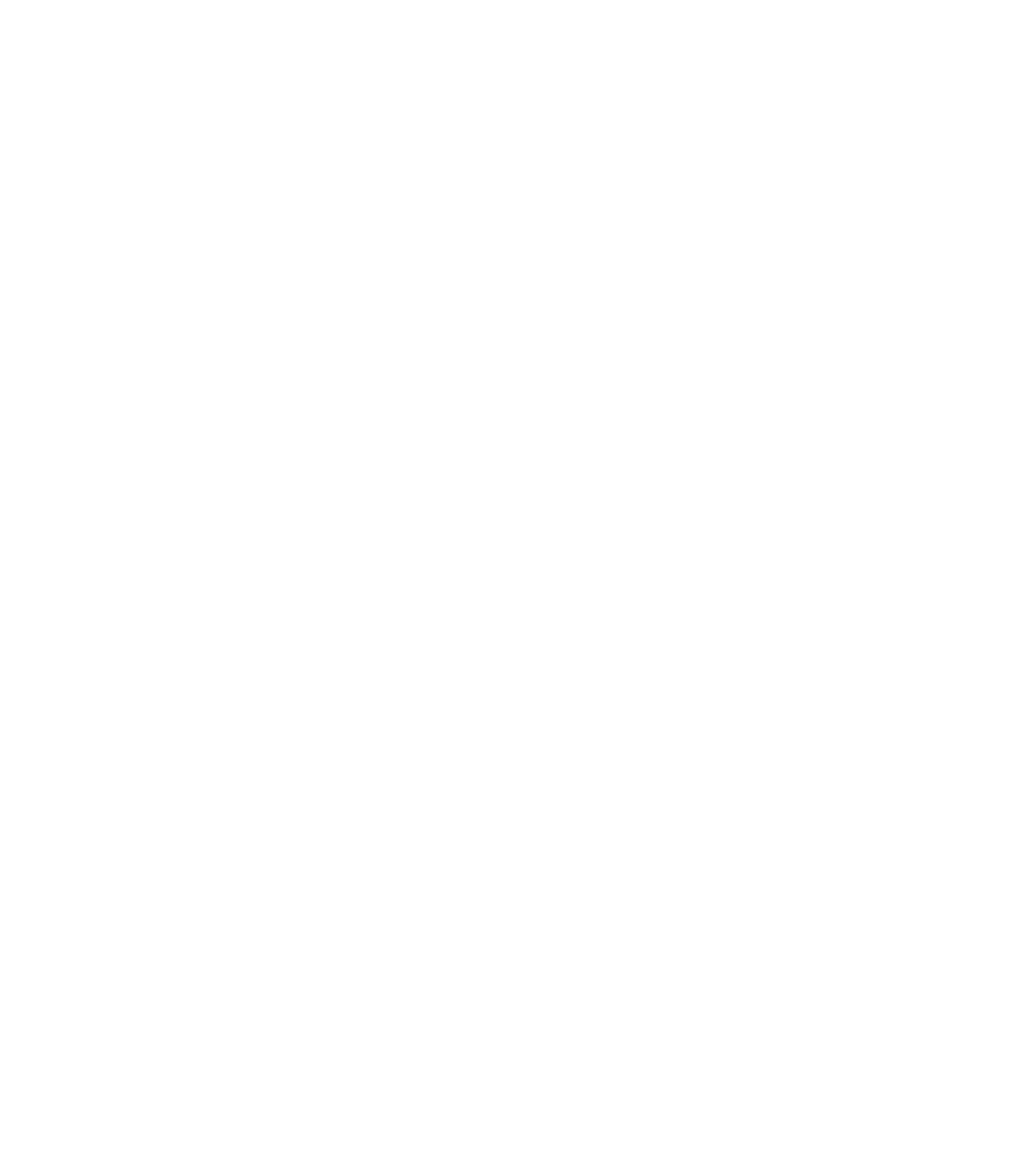
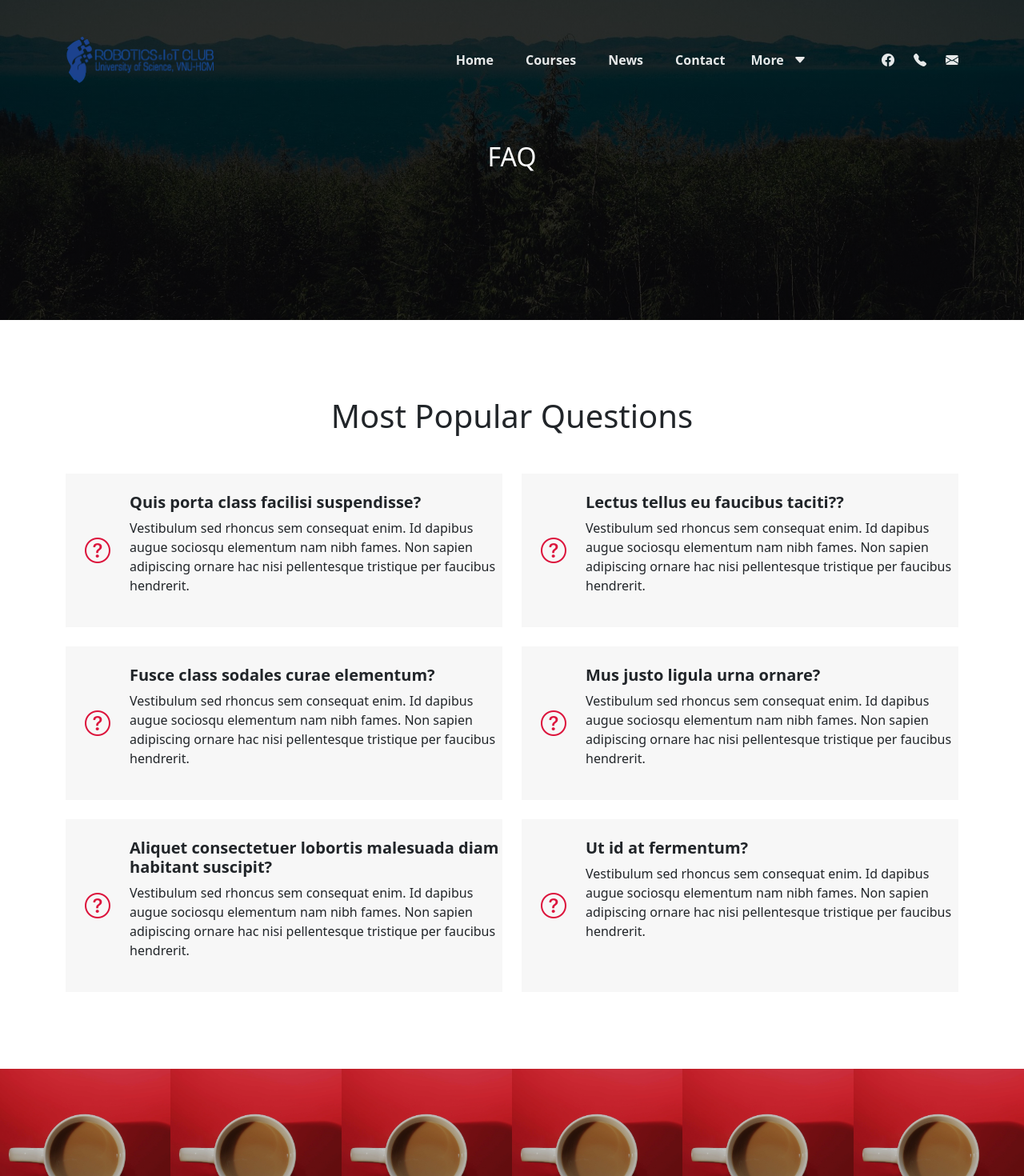
Before and after one commit to thiennbao/robotics-hcmus, a React (Create React App) app in the folder client/: page /faq in a window 1280 px wide. Before the commit this address had no page. Shown: the top 1470 px of the page at 80% size. Before the commit the page ends 800 px from the top, so only its background shows below. Built offline with nearby package versions, Linux system fonts and the light colour scheme.

Commit message:
add faq page

```diff
--- a/client/src/App.js
+++ b/client/src/App.js
@@ -6,6 +6,7 @@
 import CoursesPage from "./pages/CoursesPage";
 import NewsPage from "./pages/NewsPage";
 import ContactPage from "./pages/ContactPage";
+import FaqPage from "pages/FaqPage";
 
 function App() {
   return (
@@ -17,6 +18,7 @@
           <Route path="/courses" element={<CoursesPage />} />
           <Route path="/news" element={<NewsPage />} />
           <Route path="/contact" element={<ContactPage />} />
+          <Route path="/faq" element={<FaqPage />} />
         </Routes>
       </BrowserRouter>
     </div>
--- a/client/src/components/FooterImages/FooterImages.module.scss
+++ b/client/src/components/FooterImages/FooterImages.module.scss
@@ -1,8 +1,20 @@
 .footerImages {
+
+  & > div > div {
+    overflow: hidden;
+  }
+
   & img {
     width: 100%;
     aspect-ratio: 1 / 1;
     object-fit: cover;
+    filter: brightness(0.8);
+    transform: scale(1.01);
+    transition: 1s;
+
+    &:hover {
+      transform: scale(1.2);
+    }
   }
 }
 
--- a/client/src/components/FooterImages/index.jsx
+++ b/client/src/components/FooterImages/index.jsx
@@ -2,6 +2,7 @@
 import style from "./FooterImages.module.scss";
 
 import image from "assets/gallery/about-1.jpg";
+import Appearance from "components/Appearance";
 
 const images = [image, image, image, image, image, image];
 
@@ -10,8 +11,13 @@
     <div className={style.footerImages}>
       <div className="row g-0">
         {images.map((image, index) => (
-          <div key={index} className={clsx("col-lg-2 col-md-4 col-6", index > 2 && "d-md-none d-lg-block")}>
-            <img src={image} alt="Footer" />
+          <div
+            key={index}
+            className={clsx("col-lg-2 col-md-4 col-6", index > 2 && "d-md-none d-lg-block")}
+          >
+            <Appearance type="up" animation={{ delay: `${index * 0.1}s` }}>
+              <img src={image} alt="Footer" />
+            </Appearance>
           </div>
         ))}
       </div>
--- a/client/src/layouts/partials/Header/Header.module.scss
+++ b/client/src/layouts/partials/Header/Header.module.scss
@@ -34,6 +34,22 @@
     }
   }
 
+  & .more {
+    color: #fff;
+    cursor: pointer;
+
+    & div div:last-child {
+      padding: 0.5rem 2rem;
+      display: none;
+    }
+
+    &:hover {
+      & div div:last-child {
+        display: block;
+      }
+    }
+  }
+
   & .icon {
     color: #fff;
 
@@ -55,6 +71,12 @@
     background-color: black;
     height: 80px;
     transition: 0.5s;
+
+    & .more {
+      & div div:last-child {
+        background-color: black;
+      }
+    }
   }
 
   & label {
--- a/client/src/layouts/partials/Header/index.jsx
+++ b/client/src/layouts/partials/Header/index.jsx
@@ -6,10 +6,13 @@
 
 const links = [
   { title: "Home", to: "/" },
-  { title: "About", to: "/about" },
   { title: "Courses", to: "/courses" },
   { title: "News", to: "/news" },
   { title: "Contact", to: "/contact" },
+  { title: "About", to: "/about" },
+  { title: "Join us", to: "/joinus" },
+  { title: "Gallery", to: "/gallery" },
+  { title: "FAQ", to: "/faq" },
 ];
 const icons = ["facebook", "telephone-fill", "envelope-fill"];
 
@@ -41,7 +44,9 @@
           <div className="col-8 d-none d-md-block">
             <nav>
               <ul className="list-unstyled d-flex justify-content-end">
-                {links.map((link, index) => (
+                {links.map(
+                  (link, index) =>
+                    index <= 3 && (
                       <li key={index} className="pe-4">
                         <Link
                           className={clsx(
@@ -54,7 +59,34 @@
                           {link.title}
                         </Link>
                       </li>
-                ))}
+                    )
+                )}
+                <li className={style.more}>
+                  <div className="position-relative">
+                    <div>
+                      More <i className="bi bi-caret-down-fill ps-2"></i>
+                    </div>
+                    <div className="position-absolute top-100 start-50 translate-middle-x">
+                      {links.map(
+                        (link, index) =>
+                          index > 3 && (
+                            <li key={index} className="py-2">
+                              <Link
+                                className={clsx(
+                                  path === link.to && style.current,
+                                  style.link,
+                                  "position-relative"
+                                )}
+                                to={link.to}
+                              >
+                                {link.title}
+                              </Link>
+                            </li>
+                          )
+                      )}
+                    </div>
+                  </div>
+                </li>
               </ul>
             </nav>
           </div>
--- /dev/null
+++ b/client/src/pages/FaqPage/Faq/Faq.module.scss
@@ -0,0 +1,29 @@
+@import "scss/variables";
+
+.faq {
+  margin-top: 3rem;
+
+  & div > div > div {
+    height: 100%;
+  }
+}
+
+.question {
+  background-color: $background-color;
+  padding: 1.5rem 0;
+  height: 100%;
+  display: flex;
+
+  & div:first-child {
+    display: flex;
+    align-items: center;
+    padding: 1.5rem;
+    font-size: 2rem;
+    color: crimson;
+  }
+
+  & h6 {
+    font-weight: bold;
+    font-size: 1.25rem;
+  }
+}
--- /dev/null
+++ b/client/src/pages/FaqPage/Faq/index.jsx
@@ -0,0 +1,68 @@
+import style from "./Faq.module.scss";
+import Section from "layouts/partials/Section";
+import Heading from "components/Heading";
+import Appearance from "components/Appearance";
+
+const Question = ({ question }) => {
+  return (
+    <div className={style.question}>
+      <div>
+        <i className="bi bi-question-circle"></i>
+      </div>
+      <div>
+        <h6>{question.qn}</h6>
+        <p>{question.ans}</p>
+      </div>
+    </div>
+  );
+};
+
+const Faq = () => {
+  const questions = [
+    {
+      qn: "Quis porta class facilisi suspendisse?",
+      ans: "Vestibulum sed rhoncus sem consequat enim. Id dapibus augue sociosqu elementum nam nibh fames. Non sapien adipiscing ornare hac nisi pellentesque tristique per faucibus hendrerit.",
+    },
+    {
+      qn: "Lectus tellus eu faucibus taciti??",
+      ans: "Vestibulum sed rhoncus sem consequat enim. Id dapibus augue sociosqu elementum nam nibh fames. Non sapien adipiscing ornare hac nisi pellentesque tristique per faucibus hendrerit.",
+    },
+    {
+      qn: "Fusce class sodales curae elementum?",
+      ans: "Vestibulum sed rhoncus sem consequat enim. Id dapibus augue sociosqu elementum nam nibh fames. Non sapien adipiscing ornare hac nisi pellentesque tristique per faucibus hendrerit.",
+    },
+    {
+      qn: "Mus justo ligula urna ornare?",
+      ans: "Vestibulum sed rhoncus sem consequat enim. Id dapibus augue sociosqu elementum nam nibh fames. Non sapien adipiscing ornare hac nisi pellentesque tristique per faucibus hendrerit.",
+    },
+    {
+      qn: "Aliquet consectetuer lobortis malesuada diam habitant suscipit?",
+      ans: "Vestibulum sed rhoncus sem consequat enim. Id dapibus augue sociosqu elementum nam nibh fames. Non sapien adipiscing ornare hac nisi pellentesque tristique per faucibus hendrerit.",
+    },
+    {
+      qn: "Ut id at fermentum?",
+      ans: "Vestibulum sed rhoncus sem consequat enim. Id dapibus augue sociosqu elementum nam nibh fames. Non sapien adipiscing ornare hac nisi pellentesque tristique per faucibus hendrerit.",
+    },
+  ];
+
+  return (
+    <Section>
+      <div className="container">
+        <Heading className="text-center">Most Popular Questions</Heading>
+        <div className={style.faq}>
+          <div className="row g-4 align-items-stretch">
+            {questions.map((question, index) => (
+              <div key={index} className="col-lg-6">
+                <Appearance type={index % 2 ? "left" : "right"}>
+                  <Question question={question} />
+                </Appearance>
+              </div>
+            ))}
+          </div>
+        </div>
+      </div>
+    </Section>
+  );
+};
+
+export default Faq;
--- /dev/null
+++ b/client/src/pages/FaqPage/index.jsx
@@ -0,0 +1,16 @@
+import SiteLayout from "layouts/SiteLayout";
+import Wallpaper from "layouts/partials/Wallpaper";
+import Faq from "./Faq";
+import FooterImages from "components/FooterImages";
+
+const FaqPage = () => {
+  return (
+    <SiteLayout>
+      <Wallpaper page="FAQ" />
+      <Faq />
+      <FooterImages />
+    </SiteLayout>
+  )
+}
+
+export default FaqPage
--- a/client/src/pages/NewsPage/Event/index.jsx
+++ b/client/src/pages/NewsPage/Event/index.jsx
@@ -2,7 +2,6 @@
 import style from "./Event.module.scss";
 import Section from "layouts/partials/Section";
 import Heading from "components/Heading";
-import Button from "components/Button";
 import Appearance from "components/Appearance";
 
 const NewsSlide = ({ news }) => {
```
Lines whose indentation alone changed are shown as unchanged.
